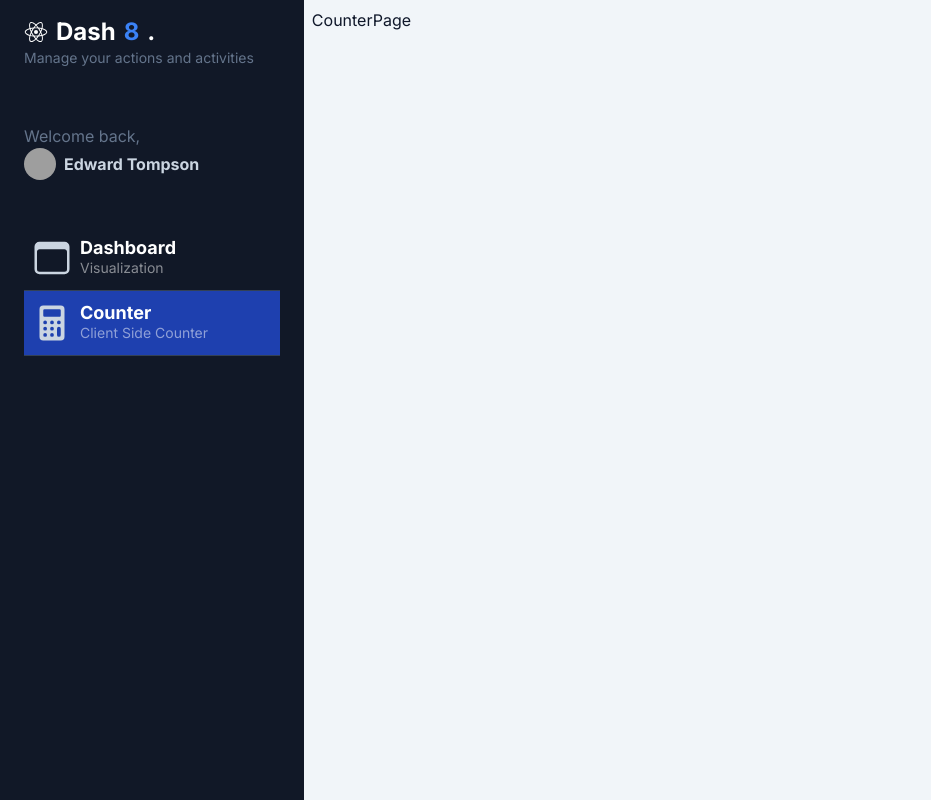
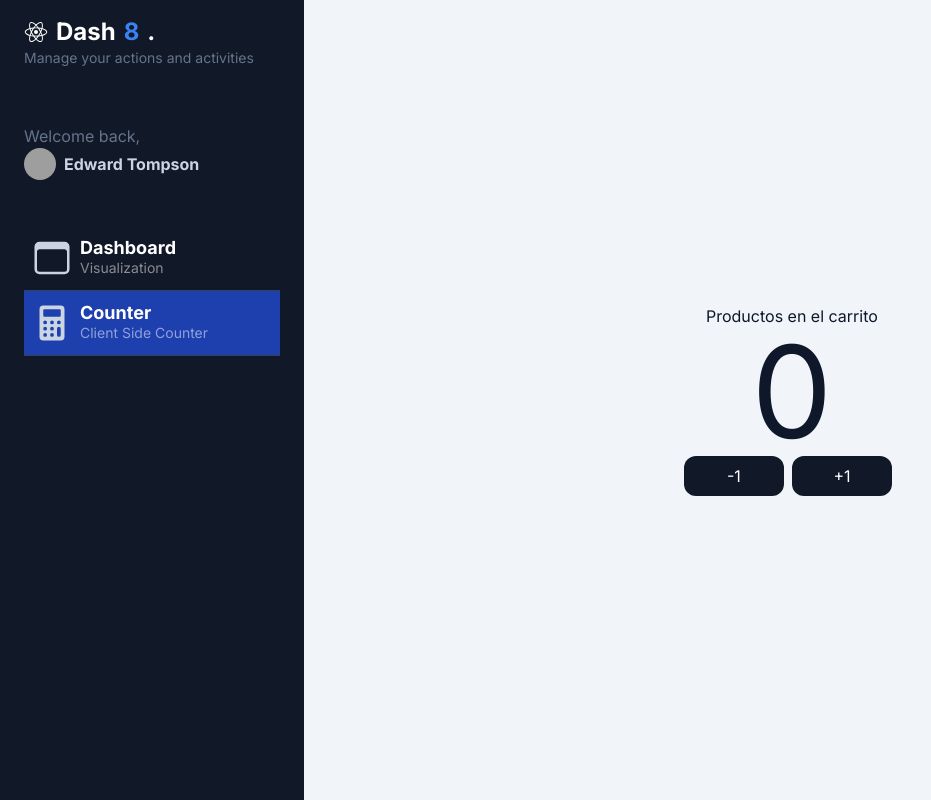
Before and after one commit to JoseAlbDR/NextJS, a Next.js app in the folder 02-my-dashboard/: page /dashboard/counter in a window 1280 px wide. Shown: the whole page, without its empty margins (0-931 px from the left). Built offline with nearby package versions, Linux system fonts and the light colour scheme; grey boxes are pictures that could not be loaded.

Commit message:
feat: CounterPage

```diff
--- a/02-my-dashboard/src/app/dashboard/counter/page.tsx
+++ b/02-my-dashboard/src/app/dashboard/counter/page.tsx
@@ -1,7 +1,31 @@
-import React from 'react';
+'use client';
+import React, { useState } from 'react';
 
 const CounterPage = () => {
-  return <div>CounterPage</div>;
+  const [counter, setCounter] = useState(0);
+
+  return (
+    <div className="flex flex-col items-center justify-center w-full h-full">
+      <span>Productos en el carrito</span>
+      <span className="text-9xl">{counter}</span>
+      <div className="flex">
+        <button
+          onClick={() =>
+            setCounter((counter) => (counter >= 1 ? (counter -= 1) : counter))
+          }
+          className="flex items-center justify-center p-2 rounded-xl bg-gray-900 text-white hover:bg-gray-600 transition-all w-[100px] mr-2"
+        >
+          -1
+        </button>
+        <button
+          onClick={() => setCounter((counter) => (counter += 1))}
+          className="flex items-center justify-center p-2 rounded-xl bg-gray-900 text-white hover:bg-gray-600 transition-all w-[100px] mr-2"
+        >
+          +1
+        </button>
+      </div>
+    </div>
+  );
 };
 
 export default CounterPage;
```
